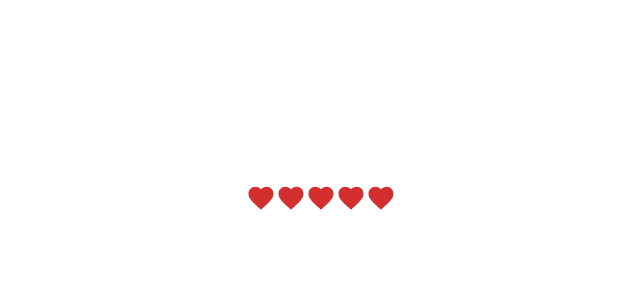
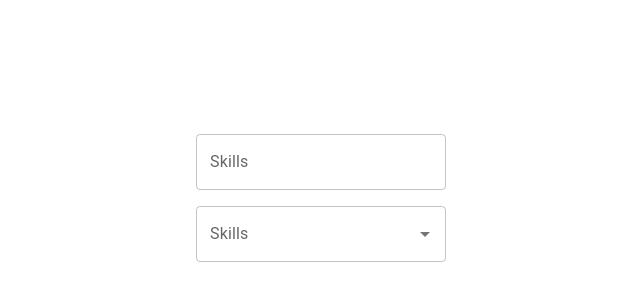
Before and after one commit to p-fassbender/react-material-ui-demo, a React (Vite) app: page / in a window 1280 px wide. Shown: the part 202-502 px from the top of the page, without its empty margins (319-959 px from the left). Built offline with nearby package versions, Linux system fonts and the light colour scheme.

Commit message:
mui autocomplete

```diff
--- a/src/App.jsx
+++ b/src/App.jsx
@@ -1,4 +1,5 @@
 import './App.css'
+import { MuiAutocomplete } from './components/MuiAutocomplete'
 import { MuiButton } from './components/MuiButton'
 import { MuiCheckbox } from './components/MuiCheckbox'
 import { MuiRadioButton } from './components/MuiRadioButton'
@@ -26,7 +27,9 @@
 
             {/* <MuiSwitch /> */}
 
-            <MuiRating />
+            {/* <MuiRating /> */}
+
+            <MuiAutocomplete />
         </>
     )
 }
--- /dev/null
+++ b/src/components/MuiAutocomplete.jsx
@@ -0,0 +1,36 @@
+import React from 'react'
+import { Stack, Autocomplete, TextField } from '@mui/material'
+import { useState } from 'react'
+
+export const MuiAutocomplete = () => {
+    const skills = ['HTML', 'CSS', 'JS', 'React', 'Material UI']
+    const skillsOptions = skills.map((skill, index) => ({
+        id: index + 1,
+        label: skill
+    }))
+
+    const [value, setValue] = useState(null)
+    const [skill, setSkill] = useState(null)
+    // console.log(value)
+    console.log(skill)
+
+    return (
+        <>
+            <Stack spacing={2} width={'250px'}>
+                <Autocomplete
+                    options={skills}
+                    renderInput={(params) => <TextField {...params} label='Skills' />}
+                    value={value}
+                    onChange={(e, newValue) => setValue(newValue)}
+                    freeSolo
+                />
+                <Autocomplete
+                    options={skillsOptions}
+                    renderInput={(params) => <TextField {...params} label='Skills' />}
+                    value={skill}
+                    onChange={(e, newValue) => setSkill(newValue)}
+                />
+            </Stack>
+        </>
+    )
+}
```
